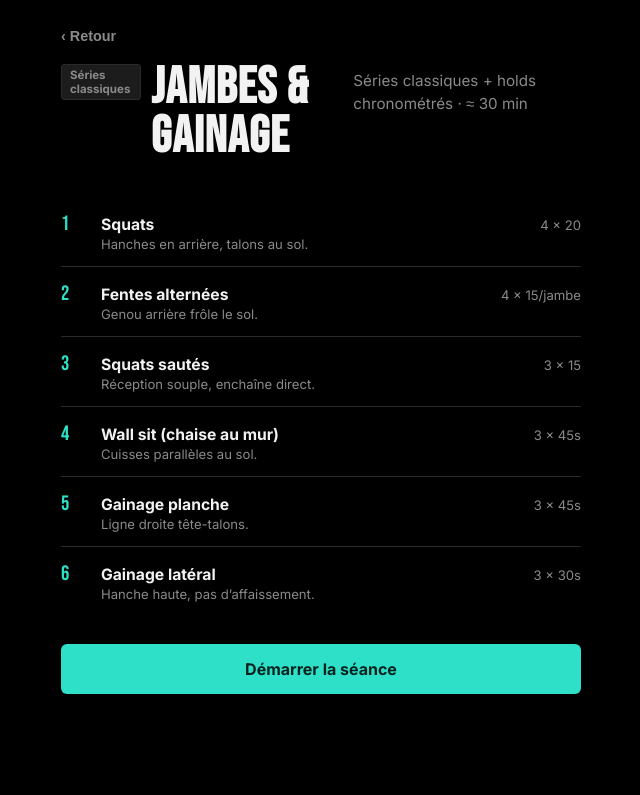
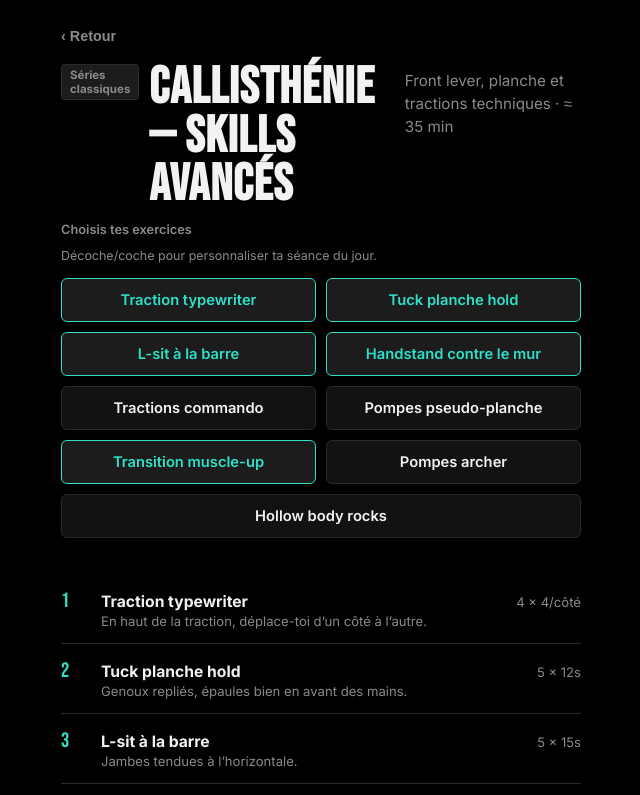
Before and after one commit to Chuck-Reacher/workout-session, a website: page index.html in a window 1280 px wide. Both pictures are taken after a click on the button "Voir cette séance". Shown: the top 795 px of the page, without its empty margins (319-959 px from the left). Drawn offline with Linux system fonts and the light colour scheme.

Commit message:
Add files via upload

```diff
--- a/index.html
+++ b/index.html
@@ -301,50 +301,55 @@
 /* ---------------- DATA ---------------- */
 const EX = {
   pompes:{name:'Pompes',note:'Corps gainé, coudes à 45°.',difficulty:1},
+  pompes_larges:{name:'Pompes larges',note:'Mains bien au-delà des épaules.',difficulty:1},
+  pompes_inclinees:{name:'Pompes inclinées (mains surélevées)',note:'Version facile, mains sur chaise/table.',difficulty:1},
+  pompes_declinees:{name:'Pompes déclinées (pieds surélevés)',note:'Pieds sur chaise, plus dur, cible le haut des pecs.',difficulty:2},
   pompes_diamant:{name:'Pompes diamant',note:'Mains jointes sous le sternum, cible triceps.',difficulty:2},
+  pompes_hindu:{name:'Pompes hindu',note:'Mouvement fluide, hanches qui montent et descendent.',difficulty:2},
+  pompes_lentes:{name:'Pompes tempo lent',note:'5 secondes de descente, explosif en remontant.',difficulty:2},
+  pompes_une_jambe:{name:'Pompes une jambe levée',note:'Instabilité en plus, gainage sollicité.',difficulty:2},
   pompes_archer:{name:'Pompes archer',note:'Un bras tendu sur le côté, prépa au one-arm.',difficulty:3},
+  pseudo_planche_pushup:{name:'Pompes pseudo-planche',note:'Mains vers les hanches, penché en avant.',difficulty:3},
+  clap_pushup:{name:'Pompes claquées',note:'Pousse fort et explosif, claque les mains en l\u2019air.',difficulty:3},
+  spiderman_pushup:{name:'Pompes spiderman',note:'Ramène le genou vers le coude à chaque descente.',difficulty:2},
   pike_pushup:{name:'Pike push-up',note:'Bassin haut, cible les épaules.',difficulty:2},
+  handstand_mur:{name:'Handstand contre le mur',note:'Poirier, talons contre le mur, gainage serré.',difficulty:3},
+  dips_chaise:{name:'Dips sur chaise',note:'Talons au sol, descente lente.',difficulty:2},
   developpe_halteres:{name:'Développé épaules haltères',note:'Debout ou assis, montée contrôlée.',difficulty:1,equipment:'dumbbells'},
   arnold_press:{name:'Arnold press haltères',note:'Rotation des paumes en montant.',difficulty:2,equipment:'dumbbells'},
-  dips_chaise:{name:'Dips sur chaise',note:'Talons au sol, descente lente.',difficulty:2},
+  band_lateral_raise:{name:'Élévations latérales élastique',note:'Debout sur l\u2019élastique, lève les bras sur les côtés.',difficulty:1,equipment:'resistance_band'},
+
   tractions_large:{name:'Tractions prise large',note:'Poitrine vers la barre, dos engagé.',difficulty:2},
   tractions_suppination:{name:'Tractions prise supination',note:'Paumes vers toi, plus de biceps.',difficulty:2},
+  tractions_neutres:{name:'Tractions prise neutre (marteau)',note:'Paumes face à face, confortable pour les épaules.',difficulty:2},
   tractions_negatives:{name:'Tractions négatives',note:'Monte comme tu peux, descends en 3 secondes.',difficulty:3},
+  tractions_archer:{name:'Tractions archer',note:'Un bras plié, l\u2019autre tendu sur le côté.',difficulty:3},
+  tractions_commando:{name:'Tractions commando',note:'Tête alternée d\u2019un côté puis de l\u2019autre de la barre.',difficulty:3},
+  typewriter_pullup:{name:'Traction typewriter',note:'En haut de la traction, déplace-toi d\u2019un côté à l\u2019autre.',difficulty:3},
+  australian_pullup:{name:'Tractions australiennes',note:'Barre basse, corps incliné, version accessible.',difficulty:1},
+  scapula_pulls:{name:'Scapula pulls',note:'Suspendu, bouge seulement les omoplates, sans plier les bras.',difficulty:1},
+  muscle_up_transition:{name:'Transition muscle-up',note:'Tirage explosif puis passage en dips.',difficulty:3},
+  l_sit:{name:'L-sit à la barre',note:'Jambes tendues à l\u2019horizontale.',difficulty:3},
+  tuck_planche:{name:'Tuck planche hold',note:'Genoux repliés, épaules bien en avant des mains.',difficulty:3},
   rowing_halteres:{name:'Rowing haltère penché',note:'Dos plat, tire vers la hanche.',difficulty:1,equipment:'dumbbells'},
   curl_biceps:{name:'Curl biceps haltères',note:'Coudes fixes le long du corps.',difficulty:1,equipment:'dumbbells'},
+  band_row:{name:'Rowing élastique',note:'Fixe l\u2019élastique devant toi, tire vers la taille.',difficulty:1,equipment:'resistance_band'},
+  band_curl:{name:'Curl biceps élastique',note:'Pieds sur l\u2019élastique, coudes fixes le long du corps.',difficulty:1,equipment:'resistance_band'},
+
+  mountain_climbers:{name:'Mountain climbers',note:'Rythme rapide, bassin stable.',difficulty:1},
+  v_ups:{name:'V-ups',note:'Buste et jambes montent ensemble pour former un V.',difficulty:2},
+  bicycle_crunch:{name:'Crunchs bicyclette',note:'Coude vers le genou opposé, en rotation continue.',difficulty:1},
+  leg_raise_sol:{name:'Relevés de jambes au sol',note:'Jambes tendues, montent et descendent sans toucher le sol.',difficulty:1},
+  russian_twist:{name:'Russian twist',note:'Assis, buste incliné, rotation du buste d\u2019un côté à l\u2019autre.',difficulty:1},
+  flutter_kicks:{name:'Flutter kicks',note:'Allongé, petits battements de jambes tendues.',difficulty:1},
+  hollow_body_rocks:{name:'Hollow body rocks',note:'Position hollow body, petit balancier avant-arrière.',difficulty:2},
+  hollow_body_hold:{name:'Hollow body hold',note:'Bas du dos plaqué au sol, bras et jambes levés, immobile.',difficulty:2},
+  shoulder_taps:{name:'Shoulder taps',note:'Position planche, touche l\u2019épaule opposée sans bouger le bassin.',difficulty:1},
   suspension_leg_raise:{name:'Relevés de jambes suspendu',note:'Suspendu à la barre, jambes tendues si possible.',difficulty:2},
-  squats:{name:'Squats',note:'Hanches en arrière, talons au sol.',difficulty:1},
-  squats_gobelet:{name:'Squats gobelet (2 haltères)',note:'Haltères contre la poitrine.',difficulty:1,equipment:'dumbbells'},
-  squats_sautes:{name:'Squats sautés',note:'Réception souple, enchaîne direct.',difficulty:2},
-  fentes:{name:'Fentes alternées',note:'Genou arrière frôle le sol.',difficulty:1},
-  fentes_marchees:{name:'Fentes marchées haltères',note:'Un haltère par main, avance à chaque rep.',difficulty:1,equipment:'dumbbells'},
-  fentes_sautees:{name:'Fentes sautées',note:'Change de jambe en l\u2019air.',difficulty:2},
-  wall_sit:{name:'Wall sit (chaise au mur)',note:'Cuisses parallèles au sol.',difficulty:1},
-  gainage_planche:{name:'Gainage planche',note:'Ligne droite tête-talons.',difficulty:1},
-  gainage_lateral:{name:'Gainage latéral',note:'Hanche haute, pas d\u2019affaissement.',difficulty:2},
-  superman:{name:'Superman',note:'Bras et jambes se soulèvent ensemble.',difficulty:1},
-  mountain_climbers:{name:'Mountain climbers',note:'Rythme rapide, bassin stable.',difficulty:1},
+  superman:{name:'Superman',note:'Bras et jambes se soulèvent ensemble, dos bas sollicité.',difficulty:1},
+
   burpees:{name:'Burpees',note:'Pompe + saut, enchaîné.',difficulty:2},
   jumping_jacks:{name:'Jumping jacks',note:'Rythme régulier.',difficulty:1},
-  l_sit:{name:'L-sit à la barre',note:'Jambes tendues à l\u2019horizontale.',difficulty:3},
-  muscle_up_transition:{name:'Transition muscle-up',note:'Tirage explosif puis passage en dips.',difficulty:3},
-  pseudo_planche_pushup:{name:'Pompes pseudo-planche',note:'Mains vers les hanches, penché en avant.',difficulty:3},
-  tractions_archer:{name:'Tractions archer',note:'Un bras plié, l\u2019autre tendu sur le côté.',difficulty:3},
-  pistol_squat_assiste:{name:'Pistol squat assisté',note:'Une jambe tendue devant, aide d\u2019une main si besoin.',difficulty:2},
-  hollow_body_hold:{name:'Hollow body hold',note:'Bas du dos plaqué au sol, bras et jambes levés.',difficulty:2},
-  handstand_mur:{name:'Handstand contre le mur',note:'Poirier, talons contre le mur, gainage serré.',difficulty:3},
-  typewriter_pullup:{name:'Traction typewriter',note:'En haut de la traction, déplace-toi d\u2019un côté à l\u2019autre.',difficulty:3},
-  tuck_planche:{name:'Tuck planche hold',note:'Genoux repliés, épaules bien en avant des mains.',difficulty:3},
-  nordic_curl_assist:{name:'Nordic curl négatif',note:'Pieds bloqués sous la barre ou un meuble lourd, descends le plus lentement possible.',difficulty:3},
-  v_ups:{name:'V-ups',note:'Buste et jambes montent ensemble pour former un V.',difficulty:2},
-  shoulder_taps:{name:'Shoulder taps',note:'Position planche, touche l\u2019épaule opposée sans bouger le bassin.',difficulty:1},
-  box_step_up:{name:'Step-up sur chaise',note:'Monte et descends en contrôlant la descente, alterne les jambes.',difficulty:1},
-  broad_jump:{name:'Saut en longueur',note:'Saute le plus loin possible, réception souple et silencieuse.',difficulty:2},
-  clap_pushup:{name:'Pompes claquées',note:'Pousse fort et explosif, claque les mains en l\u2019air.',difficulty:3},
-  band_row:{name:'Rowing élastique',note:'Fixe l\u2019élastique devant toi, tire vers la taille.',difficulty:1,equipment:'resistance_band'},
-  band_curl:{name:'Curl biceps élastique',note:'Pieds sur l\u2019élastique, coudes fixes le long du corps.',difficulty:1,equipment:'resistance_band'},
-  band_squat:{name:'Squats avec élastique aux genoux',note:'Pousse les genoux vers l\u2019extérieur contre la résistance.',difficulty:1,equipment:'resistance_band'},
-  band_lateral_raise:{name:'Élévations latérales élastique',note:'Debout sur l\u2019élastique, lève les bras sur les côtés.',difficulty:1,equipment:'resistance_band'},
   jump_rope:{name:'Corde à sauter',note:'Petits bonds, ce sont les poignets qui font tourner la corde.',difficulty:1,equipment:'jump_rope'},
 };
 
@@ -355,92 +360,98 @@ const EQUIPMENT_OPTIONS = {
 };
 
 const GROUPS = {
-  dos:{label:'Dos & biceps',pool:['tractions_large','tractions_suppination','tractions_negatives','rowing_halteres','curl_biceps','suspension_leg_raise','typewriter_pullup','band_row','band_curl']},
-  epaules:{label:'Épaules & pecs',pool:['pompes','pompes_diamant','pompes_archer','pike_pushup','developpe_halteres','arnold_press','dips_chaise','tuck_planche','clap_pushup','band_lateral_raise']},
-  jambes:{label:'Jambes',pool:['squats','squats_gobelet','squats_sautes','fentes','fentes_marchees','wall_sit','nordic_curl_assist','box_step_up','band_squat']},
-  abdos:{label:'Abdos & gainage',pool:['gainage_planche','gainage_lateral','superman','mountain_climbers','suspension_leg_raise','v_ups','shoulder_taps']},
-  cardio:{label:'Cardio',pool:['burpees','jumping_jacks','mountain_climbers','squats_sautes','fentes_sautees','broad_jump','clap_pushup','jump_rope']},
+  dos:{label:'Dos & biceps',pool:['tractions_large','tractions_suppination','tractions_neutres','tractions_negatives','tractions_archer','tractions_commando','typewriter_pullup','australian_pullup','scapula_pulls','rowing_halteres','curl_biceps','band_row','band_curl','suspension_leg_raise','superman']},
+  epaules:{label:'Épaules & pecs',pool:['pompes','pompes_larges','pompes_inclinees','pompes_declinees','pompes_diamant','pompes_hindu','pompes_lentes','pompes_une_jambe','pompes_archer','pseudo_planche_pushup','clap_pushup','spiderman_pushup','pike_pushup','handstand_mur','dips_chaise','developpe_halteres','arnold_press','band_lateral_raise']},
+  abdos:{label:'Abdos & gainage',pool:['mountain_climbers','v_ups','bicycle_crunch','leg_raise_sol','russian_twist','flutter_kicks','hollow_body_rocks','hollow_body_hold','shoulder_taps','suspension_leg_raise']},
+  cardio:{label:'Cardio',pool:['burpees','jumping_jacks','mountain_climbers','clap_pushup','jump_rope']},
 };
 
+// THEMES : regroupe les parcours pour la nouvelle interface par thème.
+const THEMES = {
+  calisthenie:{label:'Callisthénie', emoji:'🤸', programIds:['calisthenie','calisthenie2','calisthenie3']},
+  street:{label:'Street Workout', emoji:'🏙️', programIds:['street_deb','street_adv']},
+  renfo:{label:'Renfo musculaire', emoji:'💪', programIds:['renfo1','renfo2','renfo3']},
+};
+
+// item d'une "pool" : {id, sets, reps} ou {id, sets, hold} pour classic ; simple id pour circuit.
 const PROGRAMS = [
-  {id:'fullbody',name:'Full Body Intermédiaire',tagline:'Circuit complet, tout le corps en un tour de piste',
-   format:'circuit',duration:'≈ 25 min',rounds:3,work:40,rest:20,restBetweenRounds:60,
-   exercises:['pompes','squats_sautes','tractions_large','fentes','gainage_planche','superman','mountain_climbers','dips_chaise']},
-
-  {id:'push',name:'Push — pecs, épaules, triceps',tagline:'Séries classiques, focus poussée',
-   format:'classic',duration:'≈ 35 min',restBetweenSets:75,
-   exercises:[
-     {id:'pompes',sets:4,reps:'12-15'},
-     {id:'pike_pushup',sets:4,reps:'10-12'},
-     {id:'pompes_diamant',sets:3,reps:'10-12'},
-     {id:'dips_chaise',sets:3,reps:'10-12'},
-     {id:'handstand_mur',sets:3,hold:20},
-   ]},
-
-  {id:'pull',name:'Pull — dos, biceps',tagline:'Séries classiques, focus tirage',
-   format:'classic',duration:'≈ 35 min',restBetweenSets:90,
-   exercises:[
-     {id:'tractions_large',sets:5,reps:'max'},
-     {id:'typewriter_pullup',sets:4,reps:'4/côté'},
-     {id:'tractions_suppination',sets:4,reps:'max'},
-     {id:'tractions_negatives',sets:3,reps:'5'},
-     {id:'suspension_leg_raise',sets:3,reps:'12'},
-   ]},
-
-  {id:'legs',name:'Jambes & gainage',tagline:'Séries classiques + holds chronométrés',
-   format:'classic',duration:'≈ 30 min',restBetweenSets:60,
-   exercises:[
-     {id:'squats',sets:4,reps:'20'},
-     {id:'fentes',sets:4,reps:'15/jambe'},
-     {id:'squats_sautes',sets:3,reps:'15'},
-     {id:'wall_sit',sets:3,hold:45},
-     {id:'gainage_planche',sets:3,hold:45},
-     {id:'gainage_lateral',sets:3,hold:30},
-   ]},
-
-  {id:'hiit',name:'HIIT Cardio Maison',tagline:'Circuit court, intensité maximale',
-   format:'circuit',duration:'≈ 20 min',rounds:4,work:30,rest:15,restBetweenRounds:45,
-   exercises:['burpees','jumping_jacks','mountain_climbers','squats_sautes','pompes','fentes_sautees']},
-
-  {id:'streetwo',name:'Street Workout — Progression',tagline:'Travail technique, tractions & skills',
-   format:'classic',duration:'≈ 30 min',restBetweenSets:90,
-   exercises:[
-     {id:'tractions_negatives',sets:5,reps:'5'},
-     {id:'pompes_archer',sets:3,reps:'6/côté'},
-     {id:'l_sit',sets:5,hold:15},
-     {id:'muscle_up_transition',sets:4,reps:'3-5'},
-     {id:'pike_pushup',sets:3,reps:'8'},
-   ]},
-
-  {id:'calisthenie',name:'Callisthénie — Skills fondamentaux',tagline:'Vers la planche, le pistol squat et le poirier',
+  {id:'calisthenie',name:'Callisthénie — Skills fondamentaux',tagline:'Vers la planche, l\u2019archer et le poirier',
    format:'classic',duration:'≈ 30 min',restBetweenSets:75,
-   exercises:[
-     {id:'pseudo_planche_pushup',sets:3,reps:'8'},
-     {id:'tractions_archer',sets:4,reps:'5/côté'},
-     {id:'dips_chaise',sets:4,reps:'10'},
-     {id:'pistol_squat_assiste',sets:3,reps:'6/jambe'},
-     {id:'hollow_body_hold',sets:3,hold:30},
-     {id:'handstand_mur',sets:3,hold:20},
-   ]},
+   poolItems:[
+     {id:'pseudo_planche_pushup',sets:3,reps:'8'},{id:'tractions_archer',sets:4,reps:'5/côté'},
+     {id:'dips_chaise',sets:4,reps:'10'},{id:'hollow_body_hold',sets:3,hold:30},
+     {id:'handstand_mur',sets:3,hold:20},{id:'l_sit',sets:4,hold:12},
+     {id:'australian_pullup',sets:3,reps:'12'},{id:'pompes_archer',sets:3,reps:'6/côté'},
+     {id:'scapula_pulls',sets:3,reps:'10'},{id:'v_ups',sets:3,reps:'15'},
+   ],
+   defaultIds:['pseudo_planche_pushup','tractions_archer','dips_chaise','hollow_body_hold','handstand_mur','l_sit']},
 
   {id:'calisthenie2',name:'Callisthénie — Skills avancés',tagline:'Front lever, planche et tractions techniques',
    format:'classic',duration:'≈ 35 min',restBetweenSets:90,
-   exercises:[
-     {id:'typewriter_pullup',sets:4,reps:'4/côté'},
-     {id:'tuck_planche',sets:5,hold:12},
-     {id:'l_sit',sets:5,hold:15},
-     {id:'nordic_curl_assist',sets:3,reps:'5'},
-     {id:'handstand_mur',sets:3,hold:25},
-   ]},
+   poolItems:[
+     {id:'typewriter_pullup',sets:4,reps:'4/côté'},{id:'tuck_planche',sets:5,hold:12},
+     {id:'l_sit',sets:5,hold:15},{id:'handstand_mur',sets:3,hold:25},
+     {id:'tractions_commando',sets:4,reps:'6'},{id:'pseudo_planche_pushup',sets:3,reps:'10'},
+     {id:'muscle_up_transition',sets:4,reps:'3-5'},{id:'pompes_archer',sets:3,reps:'8/côté'},
+     {id:'hollow_body_rocks',sets:3,reps:'15'},
+   ],
+   defaultIds:['typewriter_pullup','tuck_planche','l_sit','muscle_up_transition','handstand_mur']},
 
   {id:'calisthenie3',name:'Callisthénie — Explosivité',tagline:'Circuit dynamique, puissance et vitesse au poids du corps',
    format:'circuit',duration:'≈ 20 min',rounds:4,work:30,rest:20,restBetweenRounds:45,
-   exercises:['clap_pushup','broad_jump','typewriter_pullup','squats_sautes','shoulder_taps','fentes_sautees']},
+   poolItems:['clap_pushup','typewriter_pullup','shoulder_taps','mountain_climbers','burpees','jump_rope','pompes_hindu','tractions_commando'],
+   defaultIds:['clap_pushup','typewriter_pullup','shoulder_taps','mountain_climbers','burpees','jump_rope']},
+
+  {id:'street_deb',name:'Street Workout — Débutant',tagline:'Construire les bases : tractions, dips, gainage',
+   format:'classic',duration:'≈ 25 min',restBetweenSets:60,
+   poolItems:[
+     {id:'tractions_large',sets:4,reps:'max'},{id:'australian_pullup',sets:3,reps:'12'},
+     {id:'dips_chaise',sets:3,reps:'10'},{id:'pompes_inclinees',sets:3,reps:'15'},
+     {id:'suspension_leg_raise',sets:3,reps:'10'},{id:'hollow_body_hold',sets:3,hold:20},
+     {id:'scapula_pulls',sets:3,reps:'10'},{id:'pompes',sets:3,reps:'15'},
+   ],
+   defaultIds:['tractions_large','australian_pullup','dips_chaise','pompes','suspension_leg_raise','hollow_body_hold']},
+
+  {id:'street_adv',name:'Street Workout — Avancé',tagline:'Tractions lourdes, skills et explosivité',
+   format:'classic',duration:'≈ 35 min',restBetweenSets:90,
+   poolItems:[
+     {id:'tractions_negatives',sets:5,reps:'5'},{id:'tractions_archer',sets:3,reps:'5/côté'},
+     {id:'muscle_up_transition',sets:4,reps:'3-5'},{id:'l_sit',sets:5,hold:15},
+     {id:'handstand_mur',sets:3,hold:20},{id:'pseudo_planche_pushup',sets:3,reps:'8'},
+     {id:'typewriter_pullup',sets:4,reps:'4/côté'},{id:'clap_pushup',sets:3,reps:'8'},
+   ],
+   defaultIds:['tractions_negatives','tractions_archer','muscle_up_transition','l_sit','handstand_mur']},
+
+  {id:'renfo1',name:'Renfo — Pecs, épaules, abdos & dos',tagline:'Haut du corps complet, format séries',
+   format:'classic',duration:'≈ 35 min',restBetweenSets:75,
+   poolItems:[
+     {id:'pompes_declinees',sets:4,reps:'12'},{id:'developpe_halteres',sets:4,reps:'10'},
+     {id:'tractions_large',sets:4,reps:'max'},{id:'rowing_halteres',sets:4,reps:'12'},
+     {id:'v_ups',sets:3,reps:'15'},{id:'superman',sets:3,reps:'15'},
+     {id:'pike_pushup',sets:3,reps:'10'},{id:'bicycle_crunch',sets:3,reps:'20'},
+   ],
+   defaultIds:['pompes_declinees','developpe_halteres','tractions_large','rowing_halteres','v_ups','superman']},
+
+  {id:'renfo2',name:'Renfo — Biceps & triceps',tagline:'Isolation des bras, format séries',
+   format:'classic',duration:'≈ 30 min',restBetweenSets:60,
+   poolItems:[
+     {id:'curl_biceps',sets:4,reps:'12'},{id:'pompes_diamant',sets:4,reps:'12'},
+     {id:'tractions_suppination',sets:4,reps:'max'},{id:'tractions_neutres',sets:3,reps:'max'},
+     {id:'dips_chaise',sets:4,reps:'12'},{id:'band_curl',sets:3,reps:'15'},
+   ],
+   defaultIds:['curl_biceps','pompes_diamant','tractions_suppination','tractions_neutres','dips_chaise']},
+
+  {id:'renfo3',name:'Renfo — Full body',tagline:'Circuit complet, tout le haut du corps',
+   format:'circuit',duration:'≈ 25 min',rounds:3,work:35,rest:20,restBetweenRounds:55,
+   poolItems:['pompes','tractions_large','mountain_climbers','dips_chaise','v_ups','superman','burpees','rowing_halteres'],
+   defaultIds:['pompes','tractions_large','mountain_climbers','dips_chaise','v_ups','superman']},
 ];
 
 /* ---------------- STATE ---------------- */
 let view = 'home';
 let activeProgramId = null;
+let activeTheme = null;
+let programSelection = new Set(); // ids cochés pour le programme actuellement affiché
 let session = null; // {program, phases, phaseIndex}
 let timerState = {phaseStart:0, remaining:0, isPaused:false, pausedRemaining:0, lastTickSecond:null};
 let tickHandle = null;
@@ -451,6 +462,7 @@ let lastEarnedPoints = 0;
 let lastSessionMinutes = 0;
 let lastSessionDifficultyLabel = '';
 let reminderMsg = '';
+let suggestedProgramForSession = null;
 
 /* ---------------- PUSH NOTIFICATIONS ---------------- */
 const VAPID_PUBLIC_KEY = 'BKgYkPTt21q9gatsVt1Nd-2pGjsYXrOijgghT-bTmZ8BMZRpHYOwrhYguOV7e1S0cAJtWvQw0oLEQ0QZe_pBkvA';
@@ -787,7 +799,7 @@ const QUOTES = [
 function randomQuote(){ return QUOTES[Math.floor(Math.random()*QUOTES.length)]; }
 const sessionQuote = randomQuote();
 
-const HOLD_EXERCISES = ['wall_sit','gainage_planche','gainage_lateral','l_sit','hollow_body_hold','handstand_mur','tuck_planche'];
+const HOLD_EXERCISES = ['l_sit','hollow_body_hold','handstand_mur','tuck_planche'];
 
 function equipmentAllows(exId, ownedEquipment){
   const eq = EX[exId] && EX[exId].equipment;
@@ -875,29 +887,25 @@ function renderHome(){
     </div>
     <button class="see-history" onclick="goHistory()">Voir tout l'historique →</button>
 
+    <div class="suggest-card">
+      <div class="kicker">Suggestion du jour</div>
+      <h3>${suggestedProgramForSession.name}</h3>
+      <p>${suggestedProgramForSession.tagline}</p>
+      <button class="btn btn-primary" onclick="goProgramDetail('${suggestedProgramForSession.id}')">Voir cette séance</button>
+    </div>
+
     <div class="section">
-      <div class="section-title">Parcours</div>
+      <div class="section-title">Par thème</div>
       <div class="home-grid">
-        ${PROGRAMS.map(p => `
-          <div class="prog-card" onclick="goProgramDetail('${p.id}')">
+        ${Object.entries(THEMES).map(([key,t]) => `
+          <div class="prog-card" onclick="goTheme('${key}')">
             <div class="txt">
-              <h3>${p.name}</h3>
-              <p>${p.tagline}</p>
-            </div>
-            <div class="meta">
-              <span class="tag ${p.format}">${p.format==='circuit'?'Circuit':'Séries'}</span>
-              <div class="duration">${p.duration}</div>
+              <h3>${t.emoji} ${t.label}</h3>
+              <p>${t.programIds.length} séance${t.programIds.length>1?'s':''} disponible${t.programIds.length>1?'s':''}</p>
             </div>
           </div>
         `).join('')}
       </div>
-    </div>
-
-    <div class="suggest-card">
-      <div class="kicker">Suggestion du jour</div>
-      <h3>${suggestedProgram().name}</h3>
-      <p>${suggestedProgram().tagline}</p>
-      <button class="btn btn-primary" onclick="goProgramDetail('${suggestedProgram().id}')">Voir cette séance</button>
     </div>
 
     <div class="section">
@@ -911,16 +919,29 @@ function renderHome(){
     </div>
   `;
 }
+function pickRandomSuggestion(){ return PROGRAMS[Math.floor(Math.random()*PROGRAMS.length)]; }
 
-// Rotation quotidienne stable (même suggestion toute la journée) parmi les parcours fixes.
-function dayIndex(){
-  const d = new Date();
-  const start = new Date(d.getFullYear(),0,0);
-  const diff = d - start;
-  return Math.floor(diff / 86400000);
+function goTheme(key){
+  activeTheme = key;
+  view = 'theme';
+  renderTheme();
 }
-function suggestedProgram(){
-  return PROGRAMS[dayIndex() % PROGRAMS.length];
+function renderTheme(){
+  const app = document.getElementById('app');
+  const t = THEMES[activeTheme];
+  app.innerHTML = `
+    <button class="back" onclick="goHome()">‹ Retour</button>
+    <div class="header"><div><div class="kicker">Thème</div><h1>${t.emoji} ${t.label}</h1></div></div>
+    <div class="home-grid">
+      ${t.programIds.map(id => {
+        const p = getProgram(id);
+        return `<div class="prog-card" onclick="goProgramDetail('${p.id}')">
+          <div class="txt"><h3>${p.name}</h3><p>${p.tagline}</p></div>
+          <div class="meta"><span class="tag ${p.format}">${p.format==='circuit'?'Circuit':'Séries'}</span><div class="duration">${p.duration}</div></div>
+        </div>`;
+      }).join('')}
+    </div>
+  `;
 }
 
 /* ---------------- RENDER: PROGRAM DETAIL ---------------- */
@@ -957,8 +978,33 @@ function renderExerciseList(program){
   }
 }
 
+function toggleProgramExercise(id){
+  if(programSelection.has(id)){
+    if(programSelection.size>1) programSelection.delete(id);
+  } else {
+    programSelection.add(id);
+  }
+  renderProgramDetail(getProgram(activeProgramId));
+}
+function effectiveProgram(program){
+  if(!program.poolItems) return program;
+  const chosen = program.poolItems.filter(it => programSelection.has(typeof it==='string'?it:it.id));
+  if(program.format==='circuit') return {...program, exercises: chosen.map(it=>typeof it==='string'?it:it.id)};
+  return {...program, exercises: chosen};
+}
 function renderProgramDetail(program){
   const app = document.getElementById('app');
+  const live = effectiveProgram(program);
+  const pickerHtml = program.poolItems ? `
+    <div class="section-title" style="margin-top:0;">Choisis tes exercices</div>
+    <p class="builder-hint" style="margin-top:-4px;">Décoche/coche pour personnaliser ta séance du jour.</p>
+    <div class="chip-row">
+      ${program.poolItems.map(it => {
+        const id = typeof it==='string' ? it : it.id;
+        return `<div class="chip ${programSelection.has(id)?'selected':''}" onclick="toggleProgramExercise('${id}')">${exName(id)}</div>`;
+      }).join('')}
+    </div>
+  ` : '';
   app.innerHTML = `
     <button class="back" onclick="goHome()">‹ Retour</button>
     <div class="header">
@@ -966,11 +1012,12 @@ function renderProgramDetail(program){
       <h1>${program.name}</h1>
       <p class="tagline">${program.tagline} · ${program.duration}</p>
     </div>
+    ${pickerHtml}
     <div class="section">
-      ${renderExerciseList(program)}
+      ${renderExerciseList(live)}
     </div>
     <div style="margin-top:28px;">
-      <button class="btn btn-primary" onclick="startSession(getProgram('${program.id}'))">Démarrer la séance</button>
+      <button class="btn btn-primary" onclick="startSession(effectiveProgram(getProgram('${program.id}')))">Démarrer la séance</button>
     </div>
   `;
 }
@@ -1054,7 +1101,9 @@ function renderBuilder(){
 function goHome(){ stopTicking(); view='home'; renderHome(); }
 function goProgramDetail(id){
   view='detail'; activeProgramId=id;
-  renderProgramDetail(getProgram(id));
+  const p = getProgram(id);
+  programSelection = new Set(p.poolItems ? p.defaultIds : []);
+  renderProgramDetail(p);
 }
 function goBuilder(){
   view='builder';
@@ -1347,6 +1396,7 @@ function renderComplete(){
 /* ---------------- INIT ---------------- */
 (async function init(){
   profile = await loadProfile();
+  suggestedProgramForSession = pickRandomSuggestion();
   renderHome();
 })();
 
```
